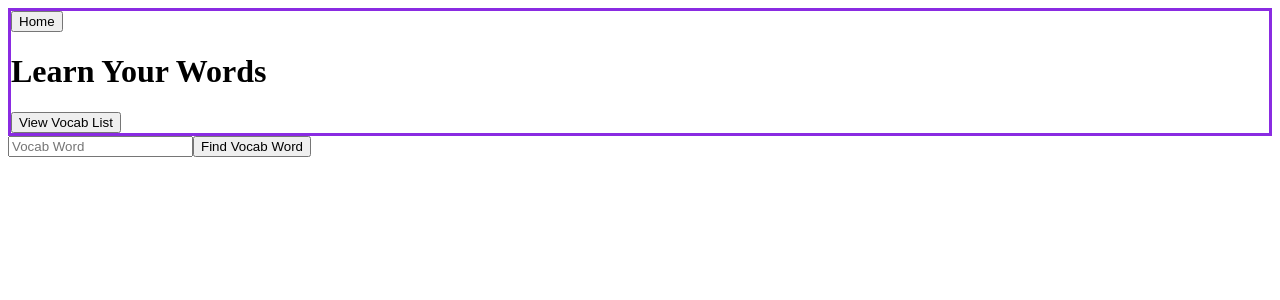
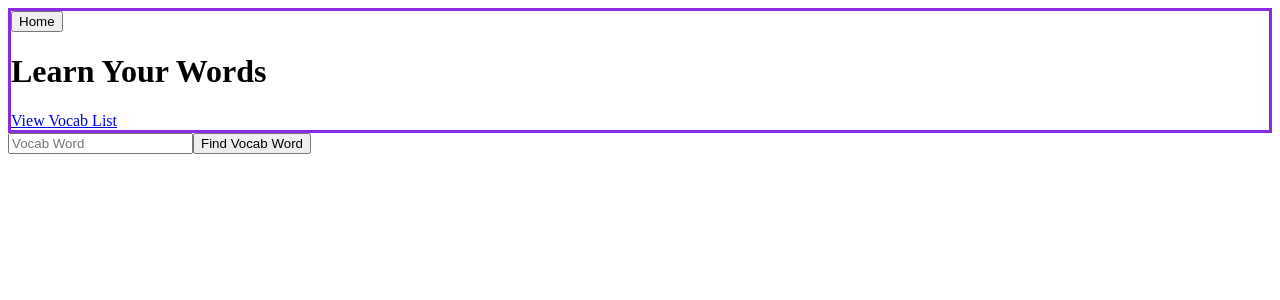
Before and after one commit to nwgambee/learn-your-words, a React (Create React App) app: page / in a window 1280 px wide. Shown: the top 300 px of the page. Built offline with nearby package versions, Linux system fonts and the light colour scheme.

Commit message:
Add Link element to navigate to correct route

```diff
--- a/src/components/Header/Header.js
+++ b/src/components/Header/Header.js
@@ -1,12 +1,14 @@
 import React, { Component } from 'react';
 import './Header.scss'
+import { Link } from 'react-router-dom';
+
 
 const Header = () => {
   return (
     <header className='header'>
       <button className='home-btn'>Home</button>
       <h1 className='main-title'>Learn Your Words</h1>
-      <button className='vocab-list-btn'>View Vocab List</button>
+      <Link className='vocab-list-btn' to={'/vocab-list'}>View Vocab List</Link>
     </header>
   )
 }
```
